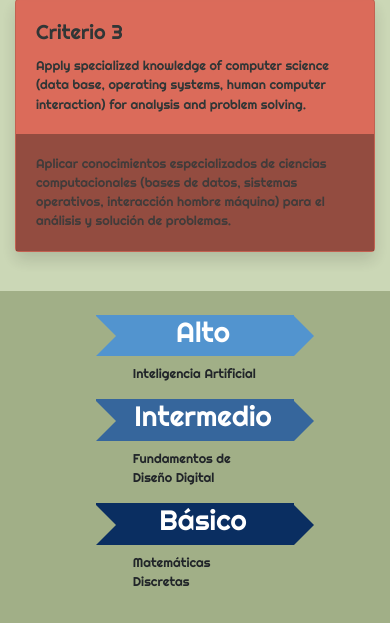
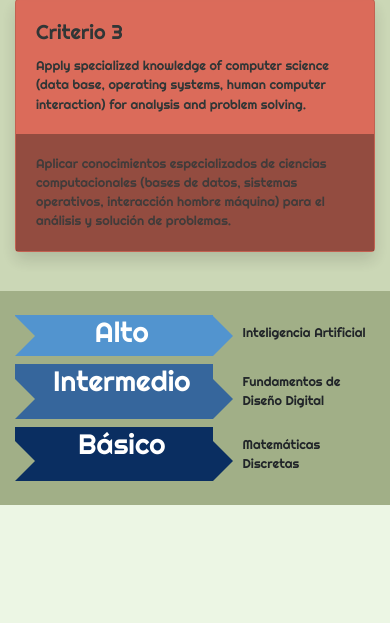
Before and after one commit to aavendan/abetcomputacion, a Flask app: page /medicion in a window 390 px wide. Shown: the part 940-1563 px from the top of the page. After the commit the page ends 1445 px from the top, so only its background shows below. Run offline with Flask 2, Linux system fonts and the light colour scheme; some libraries are stand-ins or nearby versions.

Commit message:
medicion subjects

```diff
--- a/templates/medicion.html
+++ b/templates/medicion.html
@@ -88,7 +88,7 @@
                                     <h3 class="text-center ml-3">Alto</h3>
                                 </div>
                             </div>
-                            <div class="col-md-4 col-5 materiaso ml-2 mt-2 mb-2 rounded">
+                            <div class="col-md-4 col-5 materiaso mt-2 mb-2">
                             	Inteligencia Artificial
                             </div>
                         </div>
@@ -98,7 +98,7 @@
                                     <h3 class="text-center ml-3">Intermedio</h3>
                                 </div>
                             </div>
-                            <div class="col-md-4 col-5 materiaso ml-2 mt-2 mb-2 rounded">
+                            <div class="col-md-4 col-5 materiaso  mt-2 mb-2 ">
                             	Fundamentos de Diseño Digital
                             </div>
                         </div>
@@ -108,7 +108,7 @@
                                     <h3 class="text-center ml-3">Básico</h3>
                                 </div>
                             </div>
-                            <div class="col-md-4 col-5 materiaso ml-2 mt-2 mb-2 rounded">
+                            <div class="col-md-4 col-5 materiaso mt-2 mb-2">
                             	Matemáticas Discretas
                             </div>
                         </div>
```
